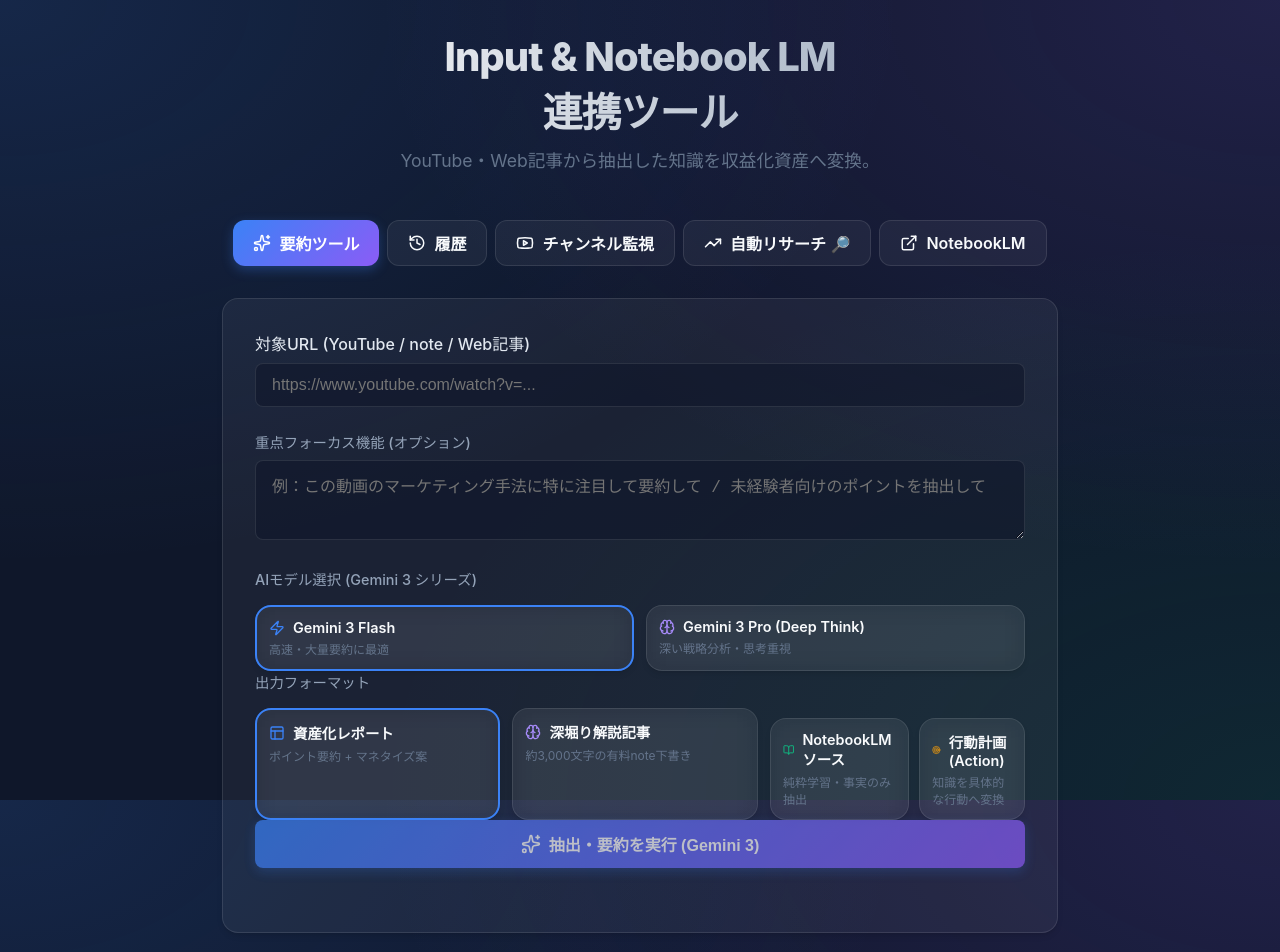
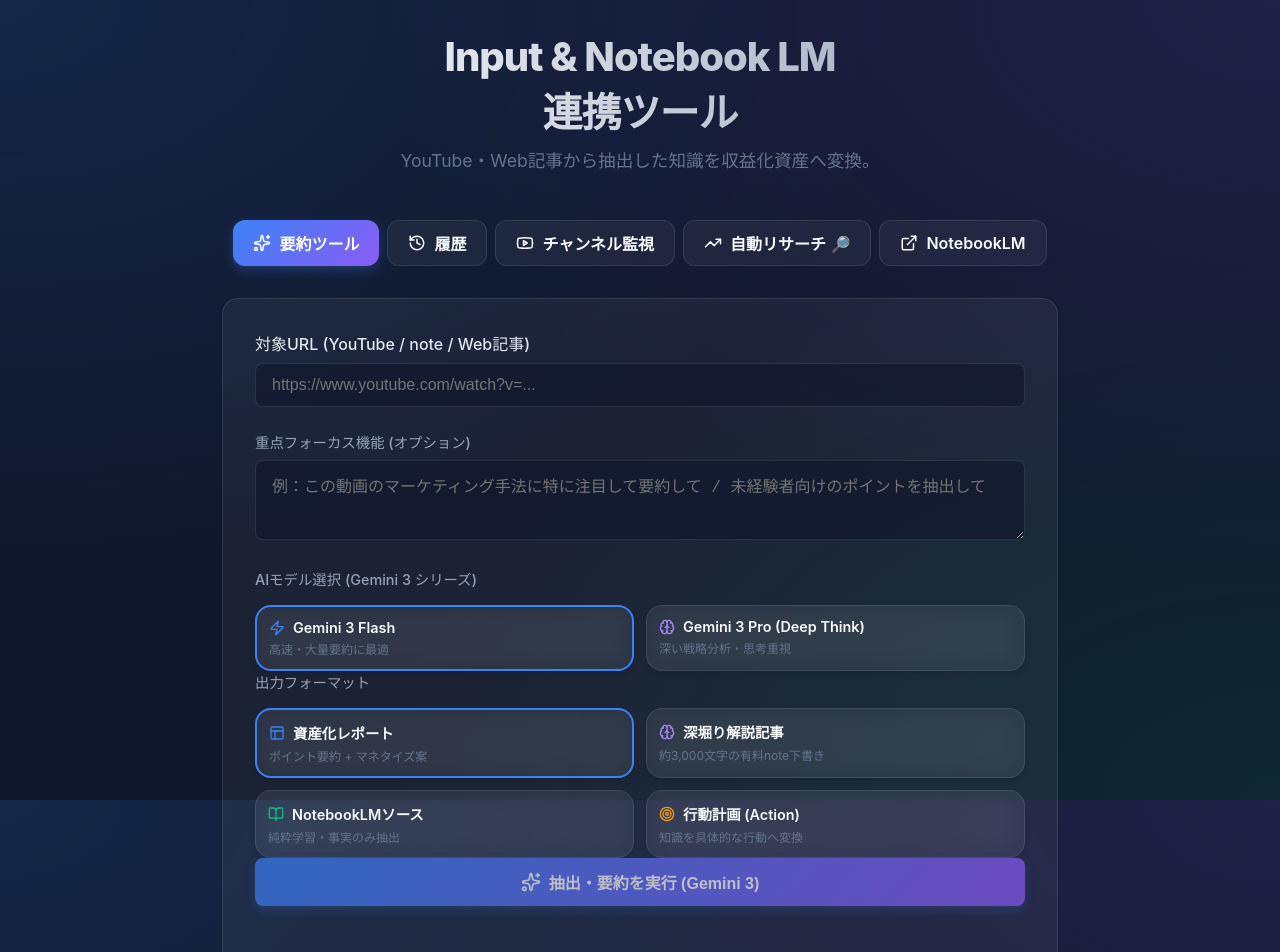
Before and after one commit to makutadasu/skillup, a Next.js app: page / in a window 1280 px wide. Shown: the top 952 px of the page. Built offline with nearby package versions, Linux system fonts and the light colour scheme.

Commit message:
style: equalize output mode selector sizes

```diff
--- a/src/app/page.tsx
+++ b/src/app/page.tsx
@@ -528,7 +528,7 @@
                 <label style={{ display: 'block', marginBottom: '1rem', fontWeight: 500, color: '#94a3b8', fontSize: '0.9rem' }}>
                   出力フォーマット
                 </label>
-                <div className="grid-3">
+                <div className="grid-2">
                   <div
                     className={`glass-panel hover-scale ${outputMode === 'report' ? 'selected-model' : ''}`}
                     onClick={() => setOutputMode('report')}
@@ -551,7 +551,6 @@
                     </div>
                     <p style={{ fontSize: '0.75rem', color: 'var(--secondary)', margin: 0 }}>約3,000文字の有料note下書き</p>
                   </div>
-                  <div className="grid-2" style={{ display: 'grid', gridTemplateColumns: '1fr 1fr', gap: '10px', marginTop: '10px' }}>
                   <div
                     className={`glass-panel hover-scale ${outputMode === 'notebook-source' ? 'selected-model' : ''}`}
                     onClick={() => setOutputMode('notebook-source')}
@@ -573,7 +572,6 @@
                       <span style={{ fontSize: '0.9rem', fontWeight: 600 }}>行動計画 (Action)</span>
                     </div>
                     <p style={{ fontSize: '0.75rem', color: 'var(--secondary)', margin: 0 }}>知識を具体的な行動へ変換</p>
-                    </div>
                   </div>
                 </div>
 
```
Lines whose indentation alone changed are shown as unchanged.
